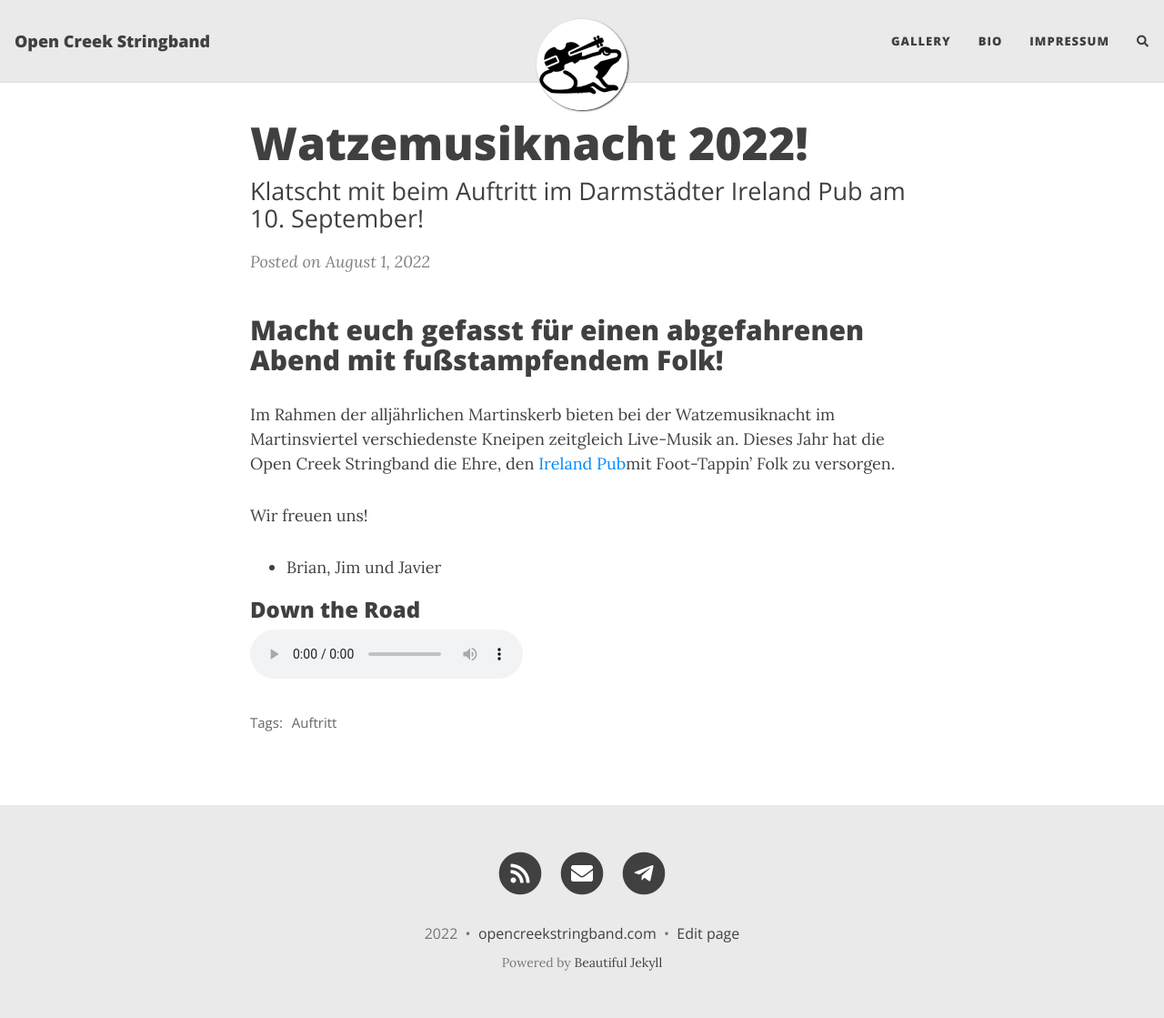
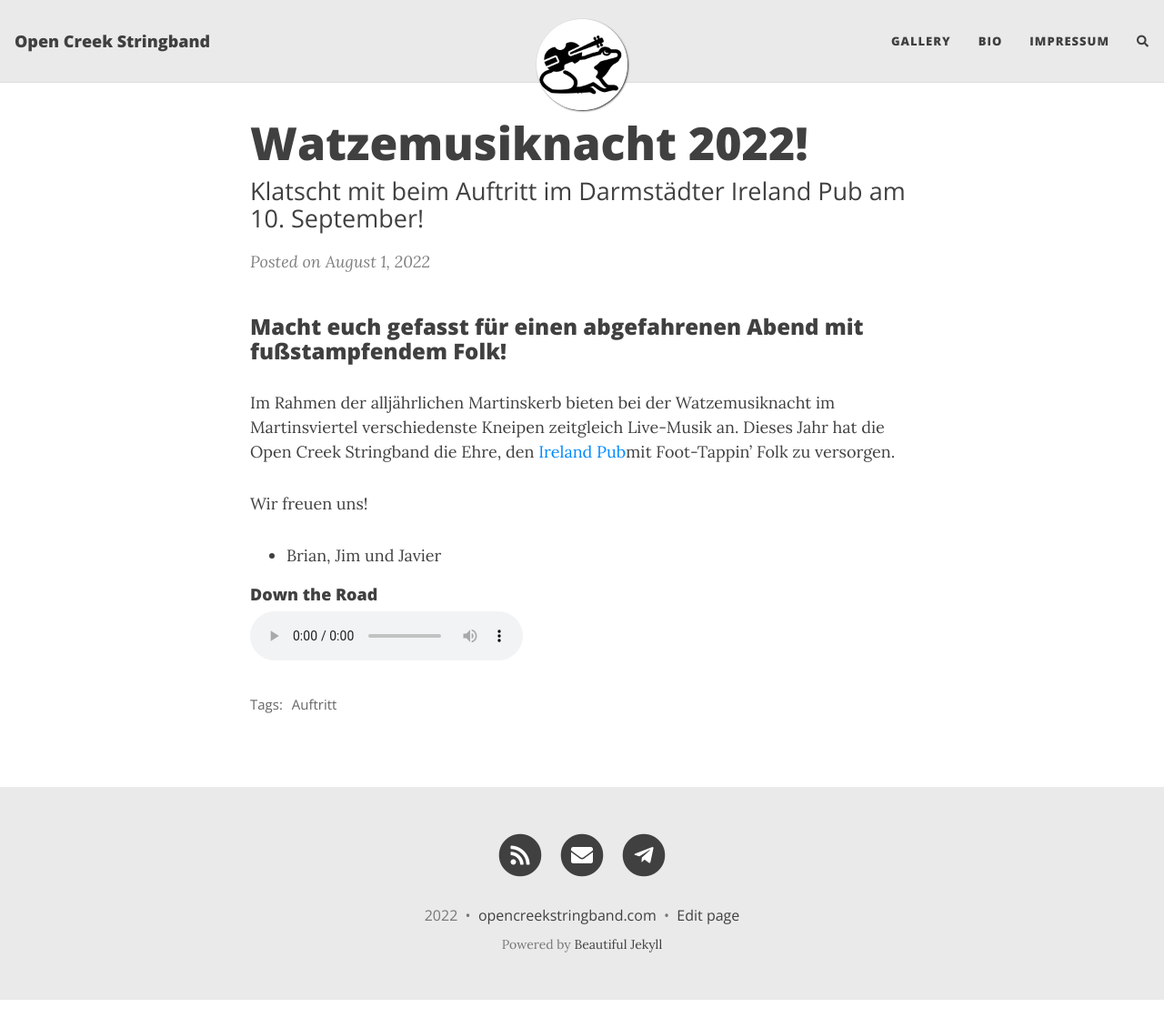
Before and after one commit to BrianInGermany/opencreek, a Jekyll site: the page built from _posts/2022-08-01-watzemusiknacht.md, in a window 1280 px wide and 1119 px high. Shown: the whole window at 91% size. Built offline with Jekyll 4.4.1, drawn with Linux system fonts in a browser that asks for light colours; nearby versions of some CDN libraries; comment, search, counter and statistics services are not loaded.

Commit message:
small headers

```diff
--- a/_posts/2022-08-01-watzemusiknacht.md
+++ b/_posts/2022-08-01-watzemusiknacht.md
@@ -8,7 +8,7 @@ tags: [Auftritt]
 # comments: true
 ---
 
-## Macht euch gefasst für einen abgefahrenen Abend mit fußstampfendem Folk!
+### Macht euch gefasst für einen abgefahrenen Abend mit fußstampfendem Folk!
 
 Im Rahmen der alljährlichen Martinskerb bieten bei der Watzemusiknacht im Martinsviertel verschiedenste Kneipen zeitgleich Live-Musik an. Dieses Jahr hat die Open Creek Stringband die Ehre, den [Ireland Pub](http://www.irelandpub.de/)mit Foot-Tappin' Folk zu versorgen.
 
@@ -16,7 +16,7 @@ Wir freuen uns!
 
 - Brian, Jim und Javier
 
-### Down the Road
+#### Down the Road
  <audio controls>
      <source src="/assets/mp3/jam_session.mp3" type="audio/mpeg">
 </audio>
```
